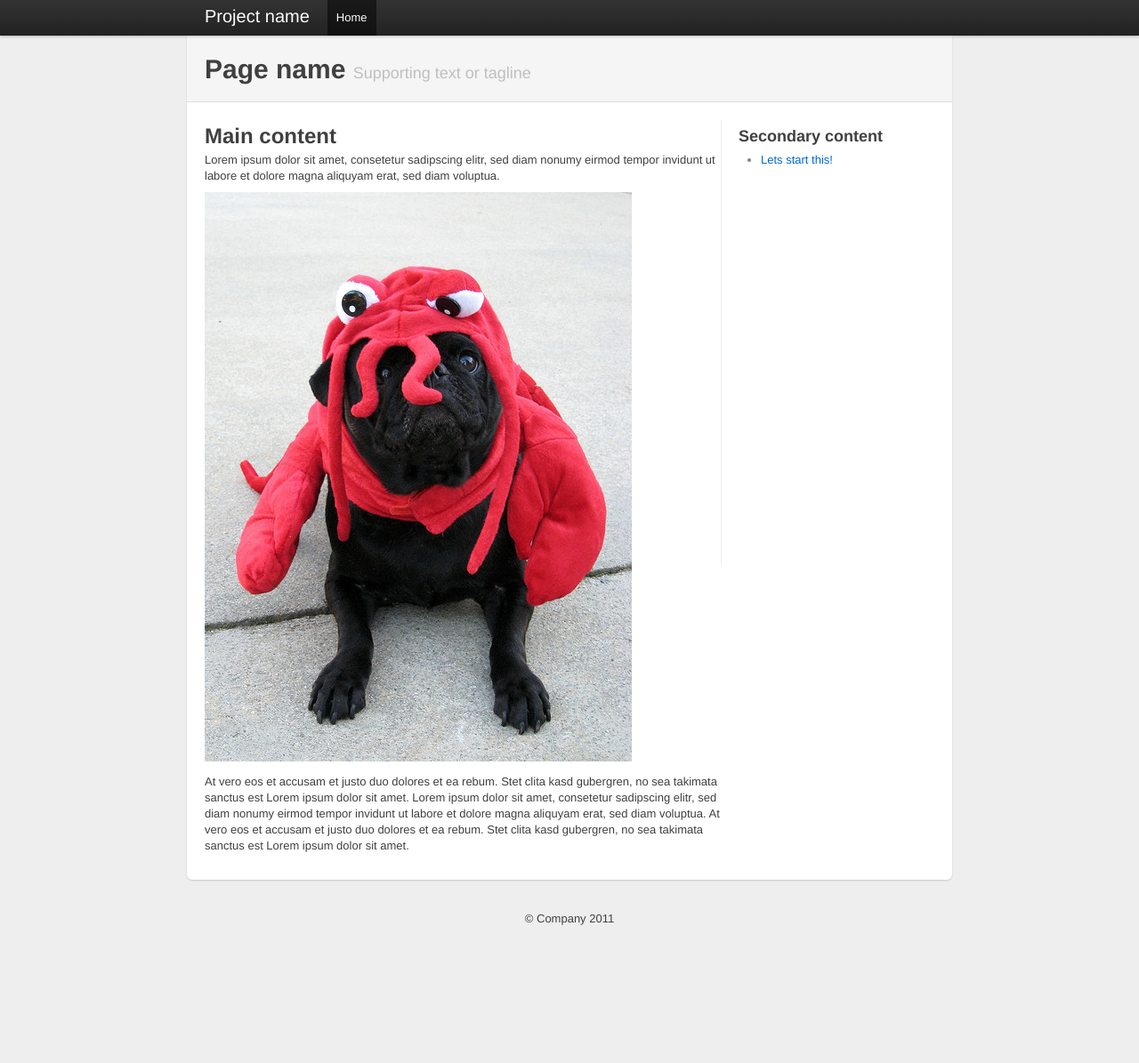
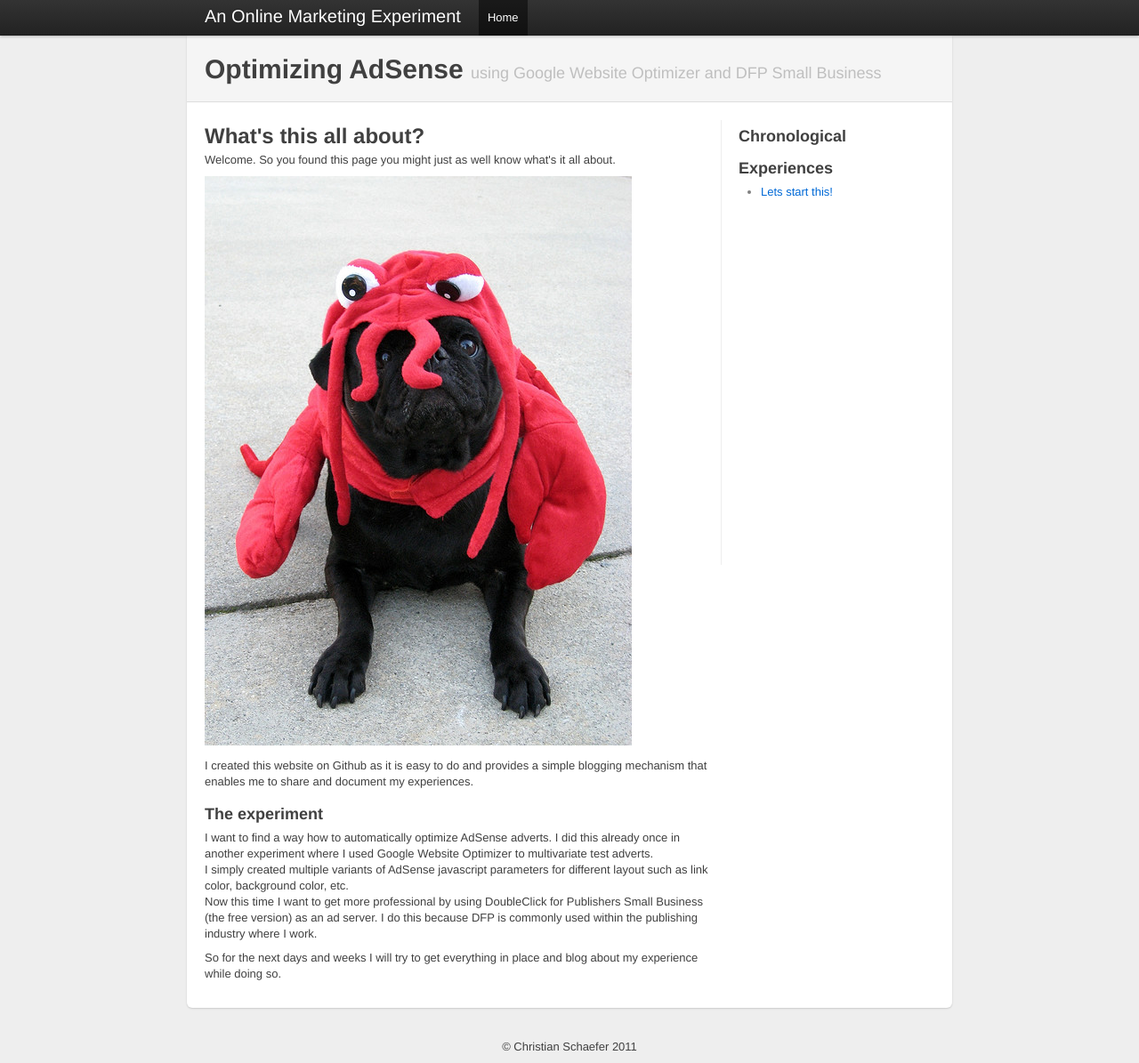
Before and after one commit to a8977338/dfpadsenseoptimiser, a Jekyll site: the page built from index.html, in a window 1280 px wide and 1195 px high. Shown: the whole window at 89% size. Built offline with Jekyll 4.4.1, drawn with Linux system fonts in a browser that asks for light colours.

Commit message:
some content

```diff
--- a/_layouts/default.html
+++ b/_layouts/default.html
@@ -72,7 +72,7 @@
     <div class="topbar">
       <div class="fill">
         <div class="container">
-          <a class="brand" href="#">Project name</a>
+          <a class="brand" href="/dfpadsenseoptimiser/">An Online Marketing Experiment</a>
           <ul class="nav">
             <li class="active"><a href="/dfpadsenseoptimiser/">Home</a></li>
           </ul>
@@ -84,14 +84,14 @@
 
       <div class="content">
         <div class="page-header">
-          <h1>Page name <small>Supporting text or tagline</small></h1>
+          <h1>Optimizing AdSense <small>using Google Website Optimizer and DFP Small Business</small></h1>
         </div>
         <div class="row">
           <div class="span10">
           {{ content }}
           </div>
           <div class="span4">
-            <h3>Secondary content</h3>
+            <h3>Chronological Experiences</h3>
             <ul>
             {% for post in site.posts %}
               <li><a href="/dfpadsenseoptimiser{{ post.url }}">{{ post.title }}</a></li>
@@ -102,7 +102,7 @@
       </div>
 
       <footer>
-        <p>&copy; Company 2011</p>
+        <p>&copy; Christian Schaefer 2011</p>
       </footer>
 
     </div> <!-- /container -->
--- a/index.html
+++ b/index.html
@@ -2,11 +2,20 @@
 layout: default
 title: Starting a AdSense Optimizations with Google Website Optimizer and DFP Small Business
 ---
-<h2>Main content</h2>
+<h2>What's this all about?</h2>
 <p>
-Lorem ipsum dolor sit amet, consetetur sadipscing elitr, sed diam nonumy eirmod tempor invidunt ut labore et dolore magna aliquyam erat, sed diam voluptua.
+Welcome. So you found this page you might just as well know what's it all about.
 </p>
 <p><img src="/dfpadsenseoptimiser/img/dog.jpg" /></p>
 <p>
-At vero eos et accusam et justo duo dolores et ea rebum. Stet clita kasd gubergren, no sea takimata sanctus est Lorem ipsum dolor sit amet. Lorem ipsum dolor sit amet, consetetur sadipscing elitr, sed diam nonumy eirmod tempor invidunt ut labore et dolore magna aliquyam erat, sed diam voluptua. At vero eos et accusam et justo duo dolores et ea rebum. Stet clita kasd gubergren, no sea takimata sanctus est Lorem ipsum dolor sit amet.
+I created this website on Github as it is easy to do and provides a simple blogging mechanism that enables me to share and document my experiences.
 </p>
+<h3>The experiment</h3>
+<p>
+I want to find a way how to automatically optimize AdSense adverts. I did this already once in another experiment where I used Google Website Optimizer to multivariate test adverts.<br/>
+I simply created multiple variants of AdSense javascript parameters for different layout such as link color, background color, etc.<br/>
+Now this time I want to get more professional by using DoubleClick for Publishers Small Business (the free version) as an ad server. I do this because DFP is commonly used within the publishing industry where I work.<br/>
+</p>
+<p>
+So for the next days and weeks I will try to get everything in place and blog about my experience while doing so.
+</p>
```
